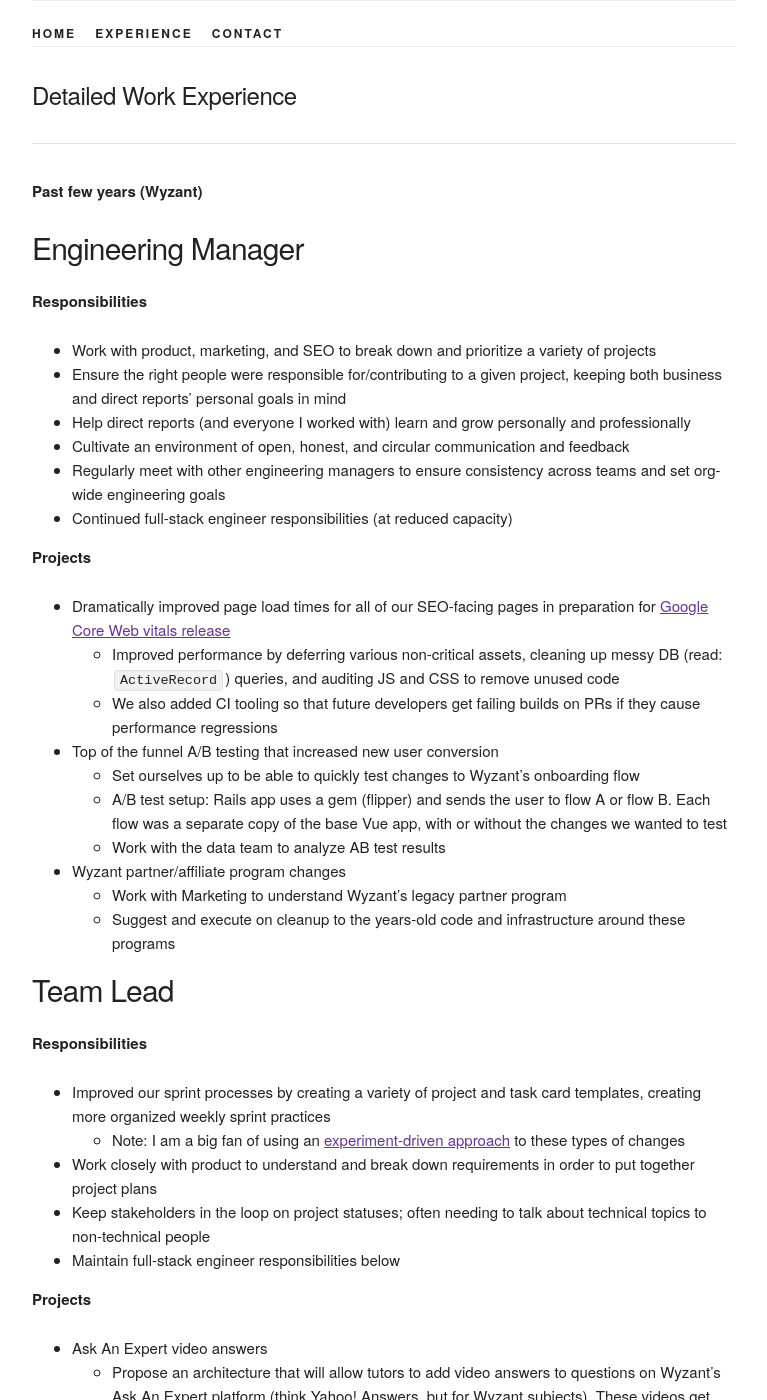
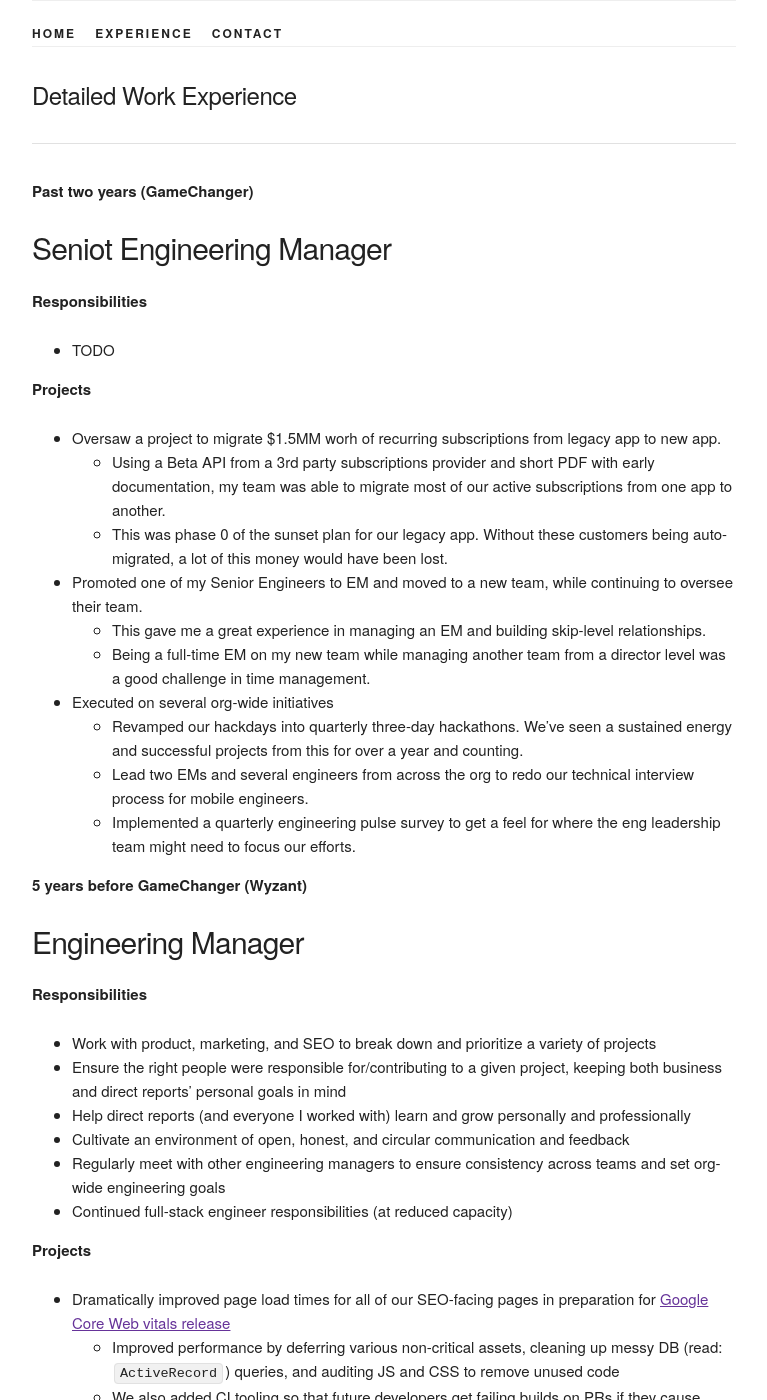
Before and after one commit to ryanstutes/ryanstutes.github.io, a Jekyll site: the page built from experience.md, in a window 1280 px wide and 1400 px high. Shown: the whole window, without its empty margins (256-1023 px from the left). Built offline with Jekyll 4.4.1, drawn with Linux system fonts in a browser that asks for light colours.

Commit message:
start updating home and experience

```diff
--- a/experience.md
+++ b/experience.md
@@ -7,7 +7,27 @@
 
 ---
 
-**Past few years (Wyzant)**
+**Past two years (GameChanger)**
+#### Seniot Engineering Manager
+
+**Responsibilities**
+
+* TODO
+
+**Projects**
+
+* Oversaw a project to migrate $1.5MM worh of recurring subscriptions from legacy app to new app.
+    * Using a Beta API from a 3rd party subscriptions provider and short PDF with early documentation, my team was able to migrate most of our active subscriptions from one app to another.
+    * This was phase 0 of the sunset plan for our legacy app. Without these customers being auto-migrated, a lot of this money would have been lost.
+* Promoted one of my Senior Engineers to EM and moved to a new team, while continuing to oversee their team.
+    * This gave me a great experience in managing an EM and building skip-level relationships.
+    * Being a full-time EM on my new team while managing another team from a director level was a good challenge in time management.
+* Executed on several org-wide initiatives
+    * Revamped our hackdays into quarterly three-day hackathons. We've seen a sustained energy and successful projects from this for over a year and counting.
+    * Lead two EMs and several engineers from across the org to redo our technical interview process for mobile engineers.
+    * Implemented a quarterly engineering pulse survey to get a feel for where the eng leadership team might need to focus our efforts.
+
+**5 years before GameChanger (Wyzant)**
 #### Engineering Manager
 
 **Responsibilities**
```
Also changed, not shown: _includes/home.html (+15 -8 lines).
